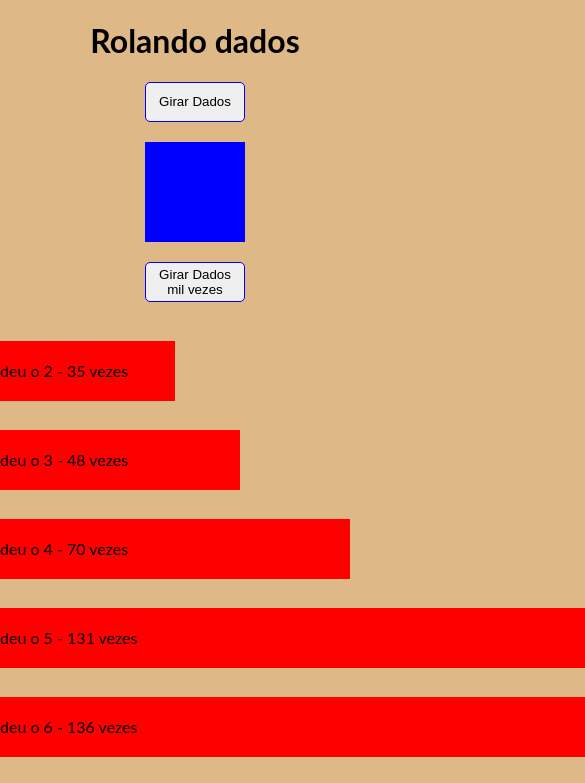
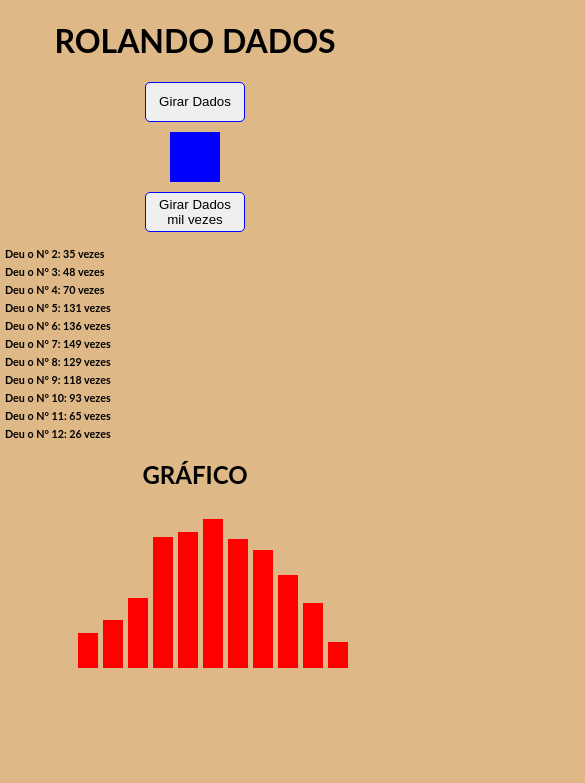
Before and after one commit to Kenzie-Academy-Brasil-Developers/entrega-rolando-dados-sprint-3-JairDuda, a plain HTML site: page index.html in a window 390 px wide. Both pictures are taken after a click on the button "Girar Dados mil vezes". Shown: the top 783 px of the page, 585 px wide, since content can reach past the window. Drawn offline with Linux system fonts and the light colour scheme.

Commit message:
criando mobile first e ciando buttons

```diff
--- a/index.html
+++ b/index.html
@@ -8,7 +8,7 @@
     <link rel="stylesheet" href="style.css" />
 </head>
 <body>
-    <h1>Rolando dados</h1>
+    <h1>ROLANDO DADOS</h1>
 
 
 
--- a/script.js
+++ b/script.js
@@ -3,14 +3,9 @@ function girarDados(){
     const dadoDois = (min, max) => Math.floor(Math.random() * (max -min) + min)
     const valor1 = dadoUm(1, 7)
     const valor2 = dadoDois(1,7)
-    // console.log(valor1)
-    // console.log(valor2)
     const result = valor1 + valor2
 
-
     return result
-
-
 }
 
 let result = girarDados()
@@ -20,14 +15,9 @@ function girarDadosMil(){
     const dadoDois = (min, max) => Math.floor(Math.random() * (max -min) + min)
     const valor1 = dadoUm(1, 7)
     const valor2 = dadoDois(1,7)
-    // console.log(valor1)
-    // console.log(valor2)
     const result = valor1 + valor2
 
-
     return result
-
-
 }
 
 
@@ -37,10 +27,7 @@ const buttonGira = document.createElement("button")
     buttonGira.addEventListener("click", () => {
         let resultado1 = girarDados()
         dado.innerText = resultado1;
-
     })
-
-
 
 buttonGira.classList.add("giraDados");
 
@@ -50,9 +37,7 @@ document.body.appendChild(buttonGira)
 const dado = document.createElement("div")
 dado.classList.add("dado")
 
-
 document.body.appendChild(dado)
-
 
 let pegarResultado = [
                     0, 0, 0,
@@ -60,19 +45,6 @@ let pegarResultado = [
                     0, 0, 0,
                     0, 0
                 ]
-
-let qtd2 = 0
-let qtd3 = 0
-let qtd4 = 0
-let qtd5 = 0
-let qtd6 = 0
-let qtd7 = 0
-let qtd8 = 0
-let qtd9 = 0
-let qtd10 = 0
-let qtd11= 0
-let qtd12= 0
-
 
 const buttonGiraMil = document.createElement("button")
     buttonGiraMil.classList.add("giraDados");
@@ -82,88 +54,93 @@ const buttonGiraMil = document.createElement("button")
     document.body.appendChild(buttonGiraMil)
 
     buttonGiraMil.addEventListener("click", () => {
+
         for(let i = 0; i<1000; i++){
 
             let resultMil = girarDadosMil()
 
-            // let resultado = girarDadosMil()
-
             if(resultMil === 2){
-                qtd2++
-                console.log("Deu o dois " + qtd2)
-                pegarResultado[0] = qtd2
+                pegarResultado[0]++
 
             }
             if(resultMil === 3){
-                qtd3++
-                console.log("Deu o tres " + qtd3)
-                pegarResultado[1] = qtd3
+                pegarResultado[1]++
 
             }
             if(resultMil === 4){
-                qtd4++
-                pegarResultado[2] = qtd4
+                pegarResultado[2]++
 
             }
             if(resultMil === 5){
-                qtd5++
-                pegarResultado[3] = qtd5
+                pegarResultado[3]++
 
             }
             if(resultMil === 6){
-                qtd6++
-                pegarResultado[4] = qtd6
+                pegarResultado[4]+=1
 
             }
             if(resultMil === 7){
-                qtd7++
-                pegarResultado[5] = qtd7
+                pegarResultado[5]+=1
 
             }
             if(resultMil === 8){
-                qtd8++
-                pegarResultado[6] = qtd8
+                pegarResultado[6]+=1
 
             }
             if(resultMil === 9){
-                qtd9++
-                pegarResultado[7] = qtd9
+                pegarResultado[7]+=1
 
             }
             if(resultMil === 10){
-                qtd10++
-                pegarResultado[8] = qtd10
+                pegarResultado[8]+=1
 
             }
             if(resultMil === 11){
-                qtd11++
-                pegarResultado[9] = qtd11
+                pegarResultado[9]+=1
 
             }
             if(resultMil === 12){
-                qtd12++
-                pegarResultado[10] = qtd12
+                pegarResultado[10]+=1
 
             }
 
         }
 
+        console.log(pegarResultado[0])
 
-        for(let i = 0; i < 11; i++){
+        const main = document.createElement("main")
+                main.classList.add("main")
+                document.body.appendChild(main)
+
+
+
+            const graficoTexto = document.createElement("div")
+            graficoTexto.classList.add("graficoTexto")
+            main.appendChild(graficoTexto)
+            for(let i = 0; i < 11; i++){
+                const graficoTextoH6 = document.createElement("h6")
+                graficoTextoH6.classList.add("graficoTextoH6")
+                graficoTexto.appendChild(graficoTextoH6)
+                graficoTextoH6.innerText = ("Deu o N° " + (i+2) + ": " + pegarResultado[i] + " vezes")
+            }
+
+            const text = document.createElement("h2")
+            text.classList.add("text")
+            main.appendChild(text)
+            text.innerText = ("GRÁFICO")
 
             const grafico = document.createElement("div")
             grafico.classList.add("grafico")
             main.appendChild(grafico)
-            grafico.style.width = pegarResultado[i]*5 + "px"
 
-            grafico.innerText = ("deu o " + (i+2) + " - " + pegarResultado[i] + " vezes")
+            for(let i = 0; i < 11; i++){
+            const graficoContent = document.createElement("div")
+            graficoContent.classList.add("graficoContent")
+            grafico.appendChild(graficoContent)
+            graficoContent.style.height = pegarResultado[i]*1 + "px"
+
 
             }
 
+
      })
-
-
-
-        const main = document.createElement("main")
-                main.classList.add("main")
-                document.body.appendChild(main)
--- a/style.css
+++ b/style.css
@@ -27,42 +27,79 @@ body{
 }
 
 .dado{
-    width: 100px;
-    height: 100px;
+    width: 50px;
+    height: 50px;
     display: flex;
     align-items: center;
     justify-content: center;
     background-color: blue;
-    margin: 20px;
+    margin: 10px;
 
+}
+
+.main{
+    display: block;
+    margin-top: 10px;
+    justify-content: flex-start;
+    align-items: center;
+    flex-direction: row;
+    width: 100%;
+    justify-content: center;
+
+}
+
+.graficoTexto{
+    width: 100%;
+    margin-bottom: 5px;
+    display: block;
+}
+.graficoTextoH6{
+    display: block;
+    margin: 5px;
 }
 
 .grafico{
     display: flex;
-    height: 60px;
-    background-color: red;
-    margin-top: 29px;
+    width: 100%;
+    margin-top: 20px;
     flex-direction: row;
-    justify-content: flex-start;
+    justify-content: center;
     text-align: center;
-    align-items: center;
+    align-items: flex-end;
+    margin: 5px;
+    padding: 10px;
 
 }
 
-.main{
-    display: flex;
-    margin-top: 10px;
-    flex-wrap: wrap;
-    justify-content: flex-start;
-    align-items: flex-start;
-    flex-direction: column;
-    width: 100%;
+.graficoContent{
+
+    flex-direction: row;
+    justify-content: center;
+    text-align: center;
+    align-items: center;
+    margin-left: 5px;
+    width: 20px;
+    background-color: red;
 }
 
+.text{
+    text-align: center;
+}
+
+
+
 @media  (min-width: 800px) {
-    .grafico {
-        font-size: 10px;
-        height: 20px;
-        margin-top: 10px
+    .grafico{
+        justify-content: space-evenly;
     }
+
+    .graficoContent{
+        width: 30px;
+    }
+
+    .dado{
+        width: 100PX;
+        height: 100PX;
+    }
+
 }
```
